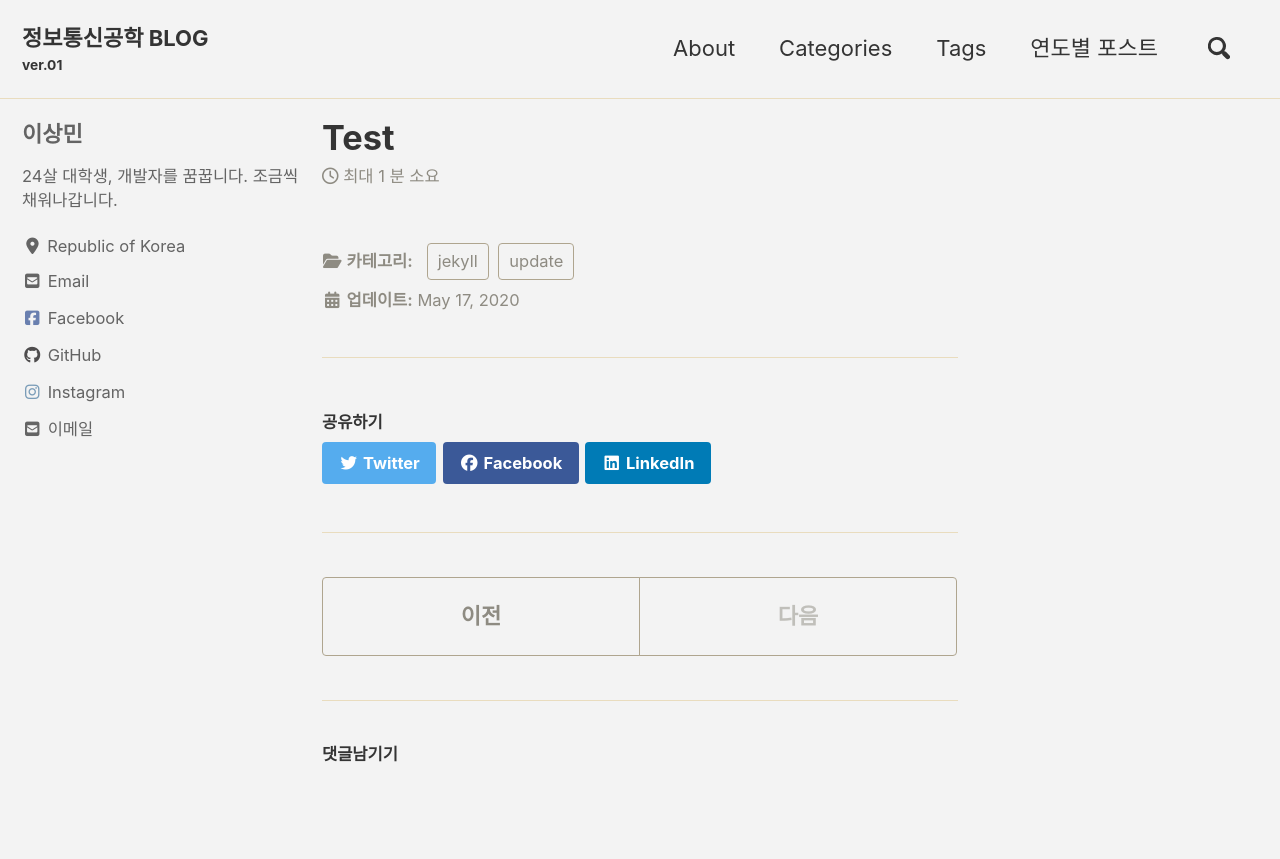
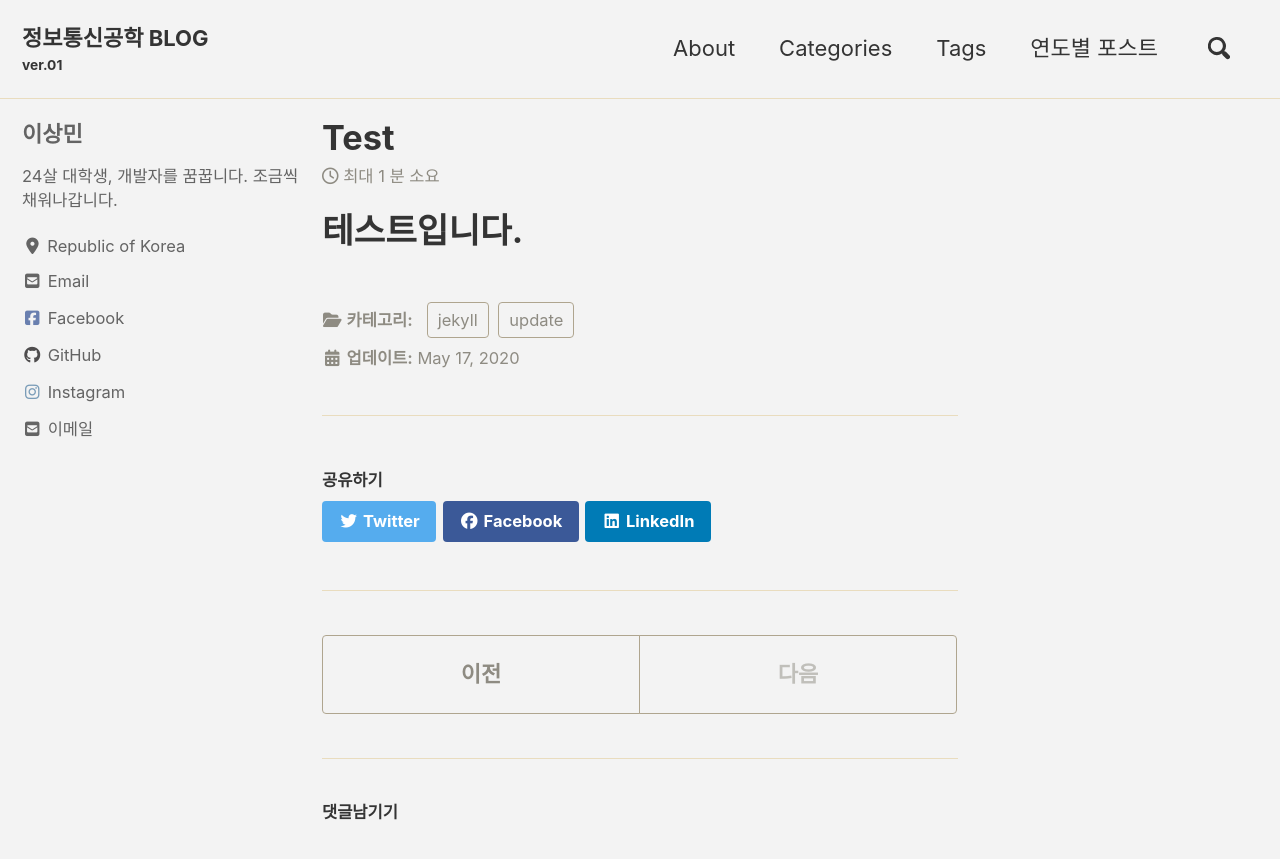
Before and after one commit to sang0436/sang0436.github.io, a Jekyll site: the page built from _posts/2021-01-20-Test.md, in a window 1280 px wide and 900 px high. Shown: the top 859 px of the window. Built offline with Jekyll 4.4.1, drawn with Linux system fonts in a browser that asks for light colours; cached includes are drawn as plain includes; nearby versions of some CDN libraries; comment, search, counter and statistics services are not loaded.

Commit message:
Update 2021-01-20-Test.md

```diff
--- a/_posts/2021-01-20-Test.md
+++ b/_posts/2021-01-20-Test.md
@@ -5,3 +5,5 @@ date : 2020-05-17
 categories : jekyll update
 use_math : true
 ---
+
+# 테스트입니다.
```
